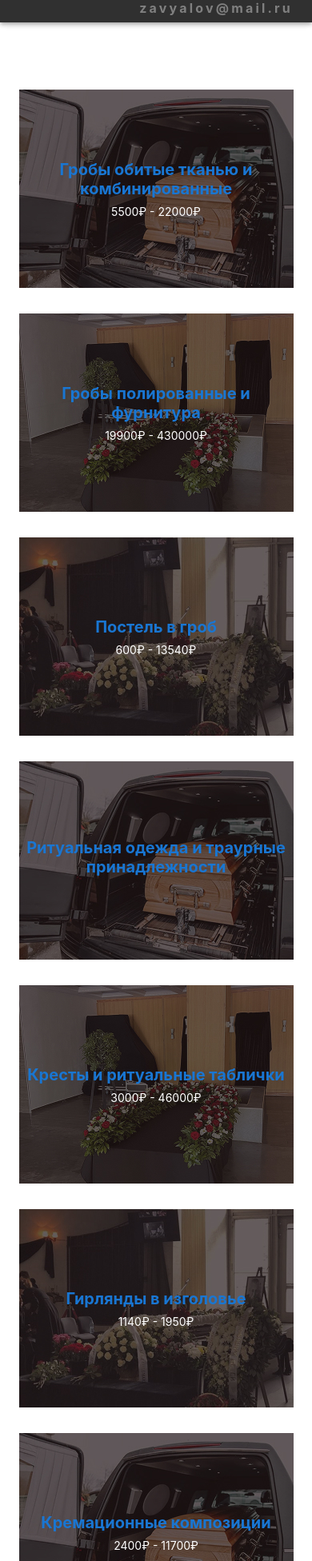
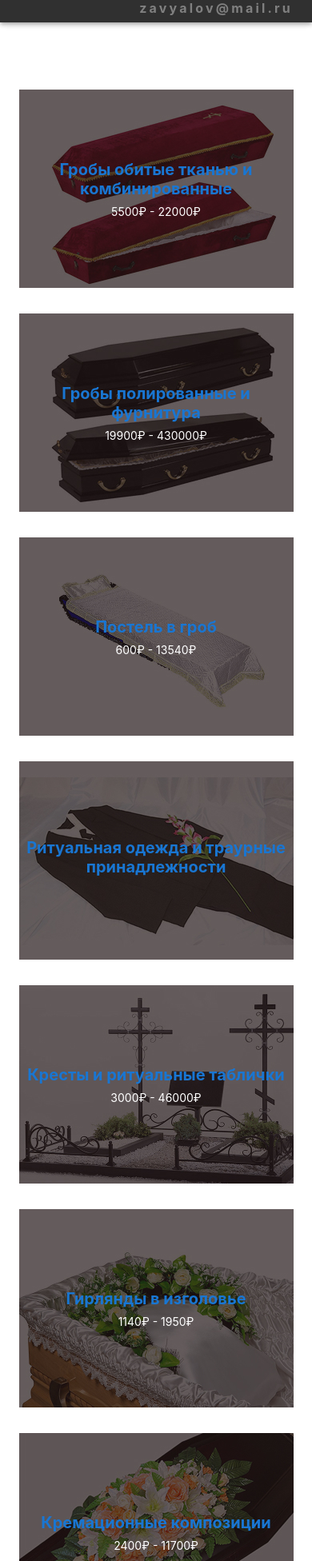
Before and after one commit to Pavel-Korbman/Prodjects_com, a React (Create React App) app in the folder sait_z/: page /catalog in a window 390 px wide. Shown: the part 28-1980 px from the top of the page at 80% size. Built offline with nearby package versions, Linux system fonts and the light colour scheme; some icons are missing; a web font is replaced by a local one.

Commit message:
Заменил @import на @use в App.scss

```diff
--- a/sait_z/src/App.css
+++ b/sait_z/src/App.css
@@ -109,6 +109,51 @@
   width: 1140px;
   background-image: url(img/top_banner_accesories.jpg);
 }
+.type__item__bgrd-10 {
+  height: 260px;
+  width: 360px;
+  background-image: url(img/cloth_coffins_banner.jpg);
+}
+.type__item__bgrd-20 {
+  height: 260px;
+  width: 360px;
+  background-image: url(img/polished_coffins_banner.jpg);
+}
+.type__item__bgrd-30 {
+  height: 260px;
+  width: 360px;
+  background-image: url(img/bedding_banner.jpg);
+}
+.type__item__bgrd-40 {
+  height: 260px;
+  width: 360px;
+  background-image: url(img/dress_banner.jpg);
+}
+.type__item__bgrd-50 {
+  height: 260px;
+  width: 360px;
+  background-image: url(img/crosses_banner.jpg);
+}
+.type__item__bgrd-60 {
+  height: 260px;
+  width: 360px;
+  background-image: url(img/garlands_banner.jpg);
+}
+.type__item__bgrd-70 {
+  height: 260px;
+  width: 360px;
+  background-image: url(img/compositions_banner.jpg);
+}
+.type__item__bgrd-80 {
+  height: 260px;
+  width: 360px;
+  background-image: url(img/wreaths_banner.jpg);
+}
+.type__item__bgrd-90 {
+  height: 260px;
+  width: 360px;
+  background-image: url(img/cars_banner.jpg);
+}
 .type__item__text {
   font-size: 16px;
   font-weight: 400;
@@ -161,6 +206,51 @@
     width: 735px;
     background-image: url(img/top_banner_accesories_mini.jpg);
   }
+  .type__item__bgrd-10 {
+    height: 168px;
+    width: 233px;
+    background-image: url(img/cloth_coffins_banner_mini.jpg);
+  }
+  .type__item__bgrd-20 {
+    height: 168px;
+    width: 233px;
+    background-image: url(img/polished_coffins_banner_mini.jpg);
+  }
+  .type__item__bgrd-30 {
+    height: 168px;
+    width: 233px;
+    background-image: url(img/bedding_banner_mini.jpg);
+  }
+  .type__item__bgrd-40 {
+    height: 168px;
+    width: 233px;
+    background-image: url(img/dress_banner_mini.jpg);
+  }
+  .type__item__bgrd-50 {
+    height: 168px;
+    width: 233px;
+    background-image: url(img/crosses_banner_mini.jpg);
+  }
+  .type__item__bgrd-60 {
+    height: 168px;
+    width: 233px;
+    background-image: url(img/garlands_banner_mini.jpg);
+  }
+  .type__item__bgrd-70 {
+    height: 168px;
+    width: 233px;
+    background-image: url(img/compositions_banner_mini.jpg);
+  }
+  .type__item__bgrd-80 {
+    height: 168px;
+    width: 233px;
+    background-image: url(img/wreaths_banner_mini.jpg);
+  }
+  .type__item__bgrd-90 {
+    height: 168px;
+    width: 233px;
+    background-image: url(img/cars_banner_mini.jpg);
+  }
   .type__item__text {
     font-size: 14px;
   }
@@ -198,6 +288,51 @@
     width: 343px;
     background-image: url(img/top_banner_accesories.jpg);
   }
+  .type__item__bgrd-10 {
+    height: 248px;
+    width: 343px;
+    background-image: url(img/cloth_coffins_banner.jpg);
+  }
+  .type__item__bgrd-20 {
+    height: 248px;
+    width: 343px;
+    background-image: url(img/polished_coffins_banner.jpg);
+  }
+  .type__item__bgrd-30 {
+    height: 248px;
+    width: 343px;
+    background-image: url(img/bedding_banner.jpg);
+  }
+  .type__item__bgrd-40 {
+    height: 248px;
+    width: 343px;
+    background-image: url(img/dress_banner.jpg);
+  }
+  .type__item__bgrd-50 {
+    height: 248px;
+    width: 343px;
+    background-image: url(img/crosses_banner.jpg);
+  }
+  .type__item__bgrd-60 {
+    height: 248px;
+    width: 343px;
+    background-image: url(img/garlands_banner.jpg);
+  }
+  .type__item__bgrd-70 {
+    height: 248px;
+    width: 343px;
+    background-image: url(img/compositions_banner.jpg);
+  }
+  .type__item__bgrd-80 {
+    height: 248px;
+    width: 343px;
+    background-image: url(img/wreaths_banner.jpg);
+  }
+  .type__item__bgrd-90 {
+    height: 248px;
+    width: 343px;
+    background-image: url(img/cars_banner.jpg);
+  }
   .off {
     display: none;
   }
@@ -230,6 +365,51 @@
     height: 103px;
     width: 320px;
     background-image: url(img/top_banner_accesories.jpg);
+  }
+  .type__item__bgrd-10 {
+    height: 231px;
+    width: 320px;
+    background-image: url(img/cloth_coffins_banner.jpg);
+  }
+  .type__item__bgrd-20 {
+    height: 231px;
+    width: 320px;
+    background-image: url(img/polished_coffins_banner.jpg);
+  }
+  .type__item__bgrd-30 {
+    height: 231px;
+    width: 320px;
+    background-image: url(img/bedding_banner.jpg);
+  }
+  .type__item__bgrd-40 {
+    height: 231px;
+    width: 320px;
+    background-image: url(img/dress_banner.jpg);
+  }
+  .type__item__bgrd-50 {
+    height: 231px;
+    width: 320px;
+    background-image: url(img/crosses_banner.jpg);
+  }
+  .type__item__bgrd-60 {
+    height: 231px;
+    width: 320px;
+    background-image: url(img/garlands_banner.jpg);
+  }
+  .type__item__bgrd-70 {
+    height: 231px;
+    width: 320px;
+    background-image: url(img/compositions_banner.jpg);
+  }
+  .type__item__bgrd-80 {
+    height: 231px;
+    width: 320px;
+    background-image: url(img/wreaths_banner.jpg);
+  }
+  .type__item__bgrd-90 {
+    height: 231px;
+    width: 320px;
+    background-image: url(img/cars_banner.jpg);
   }
 }
 .head-banner {
--- a/sait_z/src/_servicesBlock.scss
+++ b/sait_z/src/_servicesBlock.scss
@@ -36,6 +36,60 @@
         height: 180px;
         width: 1140px;
         background-image: url(img/top_banner_accesories.jpg);
+    }
+
+    &__bgrd-10 {
+        height: 260px;
+        width: 360px;
+        background-image: url(img/cloth_coffins_banner.jpg);
+    }
+
+    &__bgrd-20 {
+        height: 260px;
+        width: 360px;
+        background-image: url(img/polished_coffins_banner.jpg);
+    }
+
+    &__bgrd-30 {
+        height: 260px;
+        width: 360px;
+        background-image: url(img/bedding_banner.jpg);
+    }
+
+    &__bgrd-40 {
+        height: 260px;
+        width: 360px;
+        background-image: url(img/dress_banner.jpg);
+    }
+
+    &__bgrd-50 {
+        height: 260px;
+        width: 360px;
+        background-image: url(img/crosses_banner.jpg);
+    }
+
+    &__bgrd-60 {
+        height: 260px;
+        width: 360px;
+        background-image: url(img/garlands_banner.jpg);
+    }
+
+    &__bgrd-70 {
+        height: 260px;
+        width: 360px;
+        background-image: url(img/compositions_banner.jpg);
+    }
+
+    &__bgrd-80 {
+        height: 260px;
+        width: 360px;
+        background-image: url(img/wreaths_banner.jpg);
+    }
+
+    &__bgrd-90 {
+        height: 260px;
+        width: 360px;
+        background-image: url(img/cars_banner.jpg);
     }
 
     &__text {
@@ -99,6 +153,60 @@
         background-image: url(img/top_banner_accesories_mini.jpg);
     }
 
+    .type__item__bgrd-10 {
+        height: 168px;
+        width: 233px;
+        background-image: url(img/cloth_coffins_banner_mini.jpg);
+    }
+
+    .type__item__bgrd-20 {
+        height: 168px;
+        width: 233px;
+        background-image: url(img/polished_coffins_banner_mini.jpg);
+    }
+
+    .type__item__bgrd-30 {
+        height: 168px;
+        width: 233px;
+        background-image: url(img/bedding_banner_mini.jpg);
+    }
+
+    .type__item__bgrd-40 {
+        height: 168px;
+        width: 233px;
+        background-image: url(img/dress_banner_mini.jpg);
+    }
+
+    .type__item__bgrd-50 {
+        height: 168px;
+        width: 233px;
+        background-image: url(img/crosses_banner_mini.jpg);
+    }
+
+    .type__item__bgrd-60 {
+        height: 168px;
+        width: 233px;
+        background-image: url(img/garlands_banner_mini.jpg);
+    }
+
+    .type__item__bgrd-70 {
+        height: 168px;
+        width: 233px;
+        background-image: url(img/compositions_banner_mini.jpg);
+    }
+
+    .type__item__bgrd-80 {
+        height: 168px;
+        width: 233px;
+        background-image: url(img/wreaths_banner_mini.jpg);
+    }
+
+    .type__item__bgrd-90 {
+        height: 168px;
+        width: 233px;
+        background-image: url(img/cars_banner_mini.jpg);
+    }
+
     .type__item__text {
         font-size: 14px;
     }
@@ -147,6 +255,59 @@
         background-image: url(img/top_banner_accesories.jpg);
     }
 
+    .type__item__bgrd-10 {
+        height: 248px;
+        width: 343px;
+        background-image: url(img/cloth_coffins_banner.jpg);
+    }
+
+    .type__item__bgrd-20 {
+        height: 248px;
+        width: 343px;
+        background-image: url(img/polished_coffins_banner.jpg);
+    }
+
+    .type__item__bgrd-30 {
+        height: 248px;
+        width: 343px;
+        background-image: url(img/bedding_banner.jpg);
+    }
+
+    .type__item__bgrd-40 {
+        height: 248px;
+        width: 343px;
+        background-image: url(img/dress_banner.jpg);
+    }
+
+    .type__item__bgrd-50 {
+        height: 248px;
+        width: 343px;
+        background-image: url(img/crosses_banner.jpg);
+    }
+
+    .type__item__bgrd-60 {
+        height: 248px;
+        width: 343px;
+        background-image: url(img/garlands_banner.jpg);
+    }
+
+    .type__item__bgrd-70 {
+        height: 248px;
+        width: 343px;
+        background-image: url(img/compositions_banner.jpg);
+    }
+
+    .type__item__bgrd-80 {
+        height: 248px;
+        width: 343px;
+        background-image: url(img/wreaths_banner.jpg);
+    }
+
+    .type__item__bgrd-90 {
+        height: 248px;
+        width: 343px;
+        background-image: url(img/cars_banner.jpg);
+    }
 
     .off {
         display: none;
@@ -190,4 +351,58 @@
         background-image: url(img/top_banner_accesories.jpg);
     }
 
+    .type__item__bgrd-10 {
+        height: 231px;
+        width: 320px;
+        background-image: url(img/cloth_coffins_banner.jpg);
+    }
+
+    .type__item__bgrd-20 {
+        height: 231px;
+        width: 320px;
+        background-image: url(img/polished_coffins_banner.jpg);
+    }
+
+    .type__item__bgrd-30 {
+        height: 231px;
+        width: 320px;
+        background-image: url(img/bedding_banner.jpg);
+    }
+
+    .type__item__bgrd-40 {
+        height: 231px;
+        width: 320px;
+        background-image: url(img/dress_banner.jpg);
+    }
+
+    .type__item__bgrd-50 {
+        height: 231px;
+        width: 320px;
+        background-image: url(img/crosses_banner.jpg);
+    }
+
+    .type__item__bgrd-60 {
+        height: 231px;
+        width: 320px;
+        background-image: url(img/garlands_banner.jpg);
+    }
+
+    .type__item__bgrd-70 {
+        height: 231px;
+        width: 320px;
+        background-image: url(img/compositions_banner.jpg);
+    }
+
+    .type__item__bgrd-80 {
+        height: 231px;
+        width: 320px;
+        background-image: url(img/wreaths_banner.jpg);
+    }
+
+    .type__item__bgrd-90 {
+        height: 231px;
+        width: 320px;
+        background-image: url(img/cars_banner.jpg);
+    }
+
 }
--- a/sait_z/src/components/GoodsBlock.js
+++ b/sait_z/src/components/GoodsBlock.js
@@ -8,63 +8,63 @@ function GoodsBlock() {
 
             <nav className="type__block on">
                 <a href="/cloth-coffins">
-                    <div className="type__item type__item__bgrd-1">
+                    <div className="type__item type__item__bgrd-10">
                         <p className="type__item__text-1">Гробы обитые тканью и комбинированные</p>
                         <p className="type__item__text">5500₽ - 22000₽</p>
                     </div>
                 </a>
 
                 <a href="/polished-coffins">
-                    <div className="type__item type__item__bgrd-2">
+                    <div className="type__item type__item__bgrd-20">
                         <p className="type__item__text-1">Гробы полированные и фурнитура</p>
                         <p className="type__item__text">19900₽ - 430000₽</p>
                     </div>
                 </a>
 
                 <a href="bedding">
-                    <div className="type__item type__item__bgrd-3">
+                    <div className="type__item type__item__bgrd-30">
                         <p className="type__item__text-1">Постель в гроб</p>
                         <p className="type__item__text">600₽ - 13540₽</p>
                     </div>
                 </a>
 
                 <a href="dress">
-                    <div className="type__item type__item__bgrd-1">
+                    <div className="type__item type__item__bgrd-40">
                         <p className="type__item__text-1">Ритуальная одежда и траурные принадлежности</p>
                         {/* <p className="type__item__text"></p> */}
                     </div>
                 </a>
 
                 <a href="crosses">
-                    <div className="type__item type__item__bgrd-2">
+                    <div className="type__item type__item__bgrd-50">
                         <p className="type__item__text-1">Кресты и ритуальные таблички</p>
                         <p className="type__item__text">3000₽ - 46000₽</p>
                     </div>
                 </a>
 
                 <a href="garlands">
-                    <div className="type__item type__item__bgrd-3">
+                    <div className="type__item type__item__bgrd-60">
                         <p className="type__item__text-1">Гирлянды в изголовье</p>
                         <p className="type__item__text">1140₽ - 1950₽</p>
                     </div>
                 </a>
 
                 <a href="compositions">
-                    <div className="type__item type__item__bgrd-1">
+                    <div className="type__item type__item__bgrd-70">
                         <p className="type__item__text-1">Кремационные композиции</p>
                         <p className="type__item__text">2400₽ - 11700₽</p>
                     </div>
                 </a>
 
                 <a href="wreaths">
-                    <div className="type__item type__item__bgrd-2">
+                    <div className="type__item type__item__bgrd-80">
                         <p className="type__item__text-1">Венки и ленты</p>
                         <p className="type__item__text">3025₽ - 19000₽</p>
                     </div>
                 </a>
 
                 <a href="cars">
-                    <div className="type__item type__item__bgrd-3">
+                    <div className="type__item type__item__bgrd-90">
                         <p className="type__item__text-1">Катафальный транспорт</p>
                         {/* <p className="type__item__text"></p> */}
                     </div>
@@ -74,63 +74,63 @@ function GoodsBlock() {
 
             <nav className="type__block off mobyle__off">
                 <a href="/cloth-coffins">
-                    <div className="type__item type__item__bgrd-1">
+                    <div className="type__item type__item__bgrd-10">
                         <p className="type__item__text-1">Гробы обитые тканью и комбинированные</p>
                         <p className="type__item__text">О5500₽ - 22000₽</p>
                     </div>
                 </a>
 
                 <a href="/polished-coffins">
-                    <div className="type__item type__item__bgrd-2">
+                    <div className="type__item type__item__bgrd-20">
                         <p className="type__item__text-1">Гробы полированные и фурнитура</p>
                         <p className="type__item__text">19900₽ - 430000₽</p>
                     </div>
                 </a>
 
                 <a href="/bedding">
-                    <div className="type__item type__item__bgrd-3">
+                    <div className="type__item type__item__bgrd-30">
                         <p className="type__item__text-1">Постель в гроб</p>
                         <p className="type__item__text">600₽ - 13540₽</p>
                     </div>
                 </a>
 
                 <a href="/dress">
-                    <div className="type__item type__item__bgrd-1">
+                    <div className="type__item type__item__bgrd-40">
                         <p className="type__item__text-1">Ритуальная одежда и траурные принадлежности</p>
                         {/* <p className="type__item__text"></p> */}
                     </div>
                 </a>
 
                 <a href="/crosses">
-                    <div className="type__item type__item__bgrd-2">
+                    <div className="type__item type__item__bgrd-50">
                         <p className="type__item__text-1">Кресты и ритуальные таблички</p>
                         <p className="type__item__text">3000₽ - 46000₽</p>
                     </div>
                 </a>
 
                 <a href="/garlands">
-                    <div className="type__item type__item__bgrd-3">
+                    <div className="type__item type__item__bgrd-60">
                         <p className="type__item__text-1">Гирлянды в изголовье</p>
                         <p className="type__item__text">1140₽ - 1950₽</p>
                     </div>
                 </a>
 
                 <a href="/compositions">
-                    <div className="type__item type__item__bgrd-1">
+                    <div className="type__item type__item__bgrd-70">
                         <p className="type__item__text-1">Кремационные композиции</p>
                         <p className="type__item__text">2400₽ - 11700₽</p>
                     </div>
                 </a>
 
                 <a href="/wreaths">
-                    <div className="type__item type__item__bgrd-2">
+                    <div className="type__item type__item__bgrd-80">
                         <p className="type__item__text-1">Венки и ленты</p>
                         <p className="type__item__text">3025₽ - 19000₽</p>
                     </div>
                 </a>
 
                 <a href="/cars">
-                    <div className="type__item type__item__bgrd-3">
+                    <div className="type__item type__item__bgrd-90">
                         <p className="type__item__text-1">Катафальный транспорт</p>
                         {/* <p className="type__item__text"></p> */}
                     </div>
@@ -141,63 +141,63 @@ function GoodsBlock() {
 
             <nav className="type__block mobyle__on">
                 <a href="/cloth-coffins">
-                    <div className="type__item type__item__bgrd-1">
+                    <div className="type__item type__item__bgrd-10">
                         <p className="type__item__text-1">Гробы обитые тканью и комбинированные</p>
                         <p className="type__item__text">5500₽ - 22000₽</p>
                     </div>
                 </a>
 
                 <a href="/polished-coffins">
-                    <div className="type__item type__item__bgrd-2">
+                    <div className="type__item type__item__bgrd-20">
                         <p className="type__item__text-1">Гробы полированные и фурнитура</p>
                         <p className="type__item__text">19900₽ - 430000₽</p>
                     </div>
                 </a>
 
                 <a href="/bedding">
-                    <div className="type__item type__item__bgrd-3">
+                    <div className="type__item type__item__bgrd-30">
                         <p className="type__item__text-1">Постель в гроб</p>
                         <p className="type__item__text">600₽ - 13540₽</p>
                     </div>
                 </a>
 
                  <a href="/dress">
-                    <div className="type__item type__item__bgrd-1">
+                    <div className="type__item type__item__bgrd-40">
                         <p className="type__item__text-1">Ритуальная одежда и траурные принадлежности</p>
                         {/* <p className="type__item__text"></p> */}
                     </div>
                 </a>
 
                 <a href="/crosses">
-                    <div className="type__item type__item__bgrd-2">
+                    <div className="type__item type__item__bgrd-50">
                         <p className="type__item__text-1">Кресты и ритуальные таблички</p>
                         <p className="type__item__text">3000₽ - 46000₽</p>
                     </div>
                 </a>
 
                 <a href="/garlands">
-                    <div className="type__item type__item__bgrd-3">
+                    <div className="type__item type__item__bgrd-60">
                         <p className="type__item__text-1">Гирлянды в изголовье</p>
                         <p className="type__item__text">1140₽ - 1950₽</p>
                     </div>
                 </a>
 
                  <a href="/compositions">
-                    <div className="type__item type__item__bgrd-1">
+                    <div className="type__item type__item__bgrd-70">
                         <p className="type__item__text-1">Кремационные композиции</p>
                         <p className="type__item__text">2400₽ - 11700₽</p>
                     </div>
                 </a>
 
                 <a href="/wreaths">
-                    <div className="type__item type__item__bgrd-2">
+                    <div className="type__item type__item__bgrd-80">
                         <p className="type__item__text-1">Венки и ленты</p>
                         <p className="type__item__text">3025₽ - 19000₽</p>
                     </div>
                 </a>
 
                 <a href="/cars">
-                    <div className="type__item type__item__bgrd-3">
+                    <div className="type__item type__item__bgrd-90">
                         <p className="type__item__text-1">Катафальный транспорт</p>
                         {/* <p className="type__item__text"></p> */}
                     </div>
```
Also changed, not shown: sait_z/src/App.scss (+5 -5 lines), 1 other file (tests, documents, lock files or other folders).
